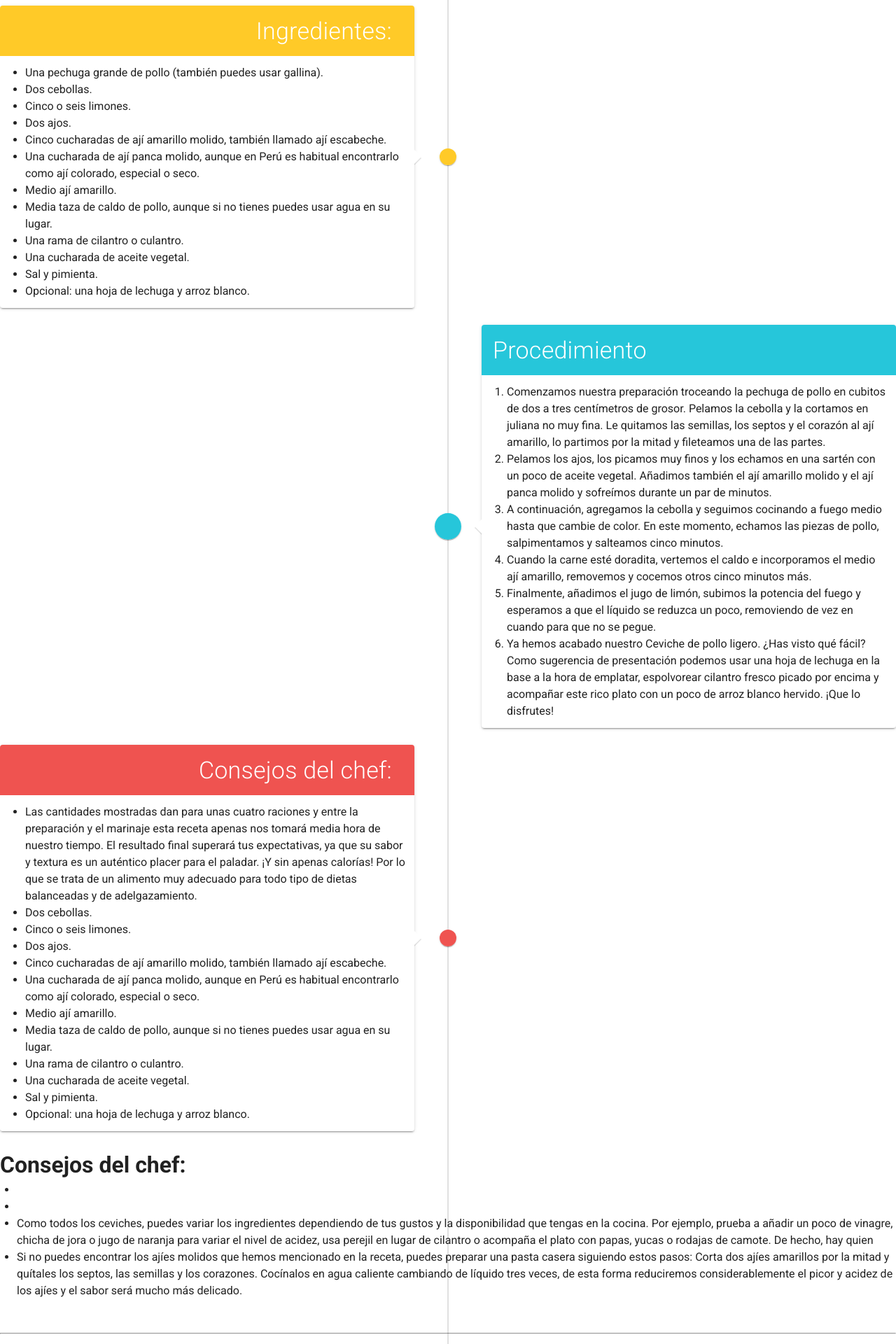
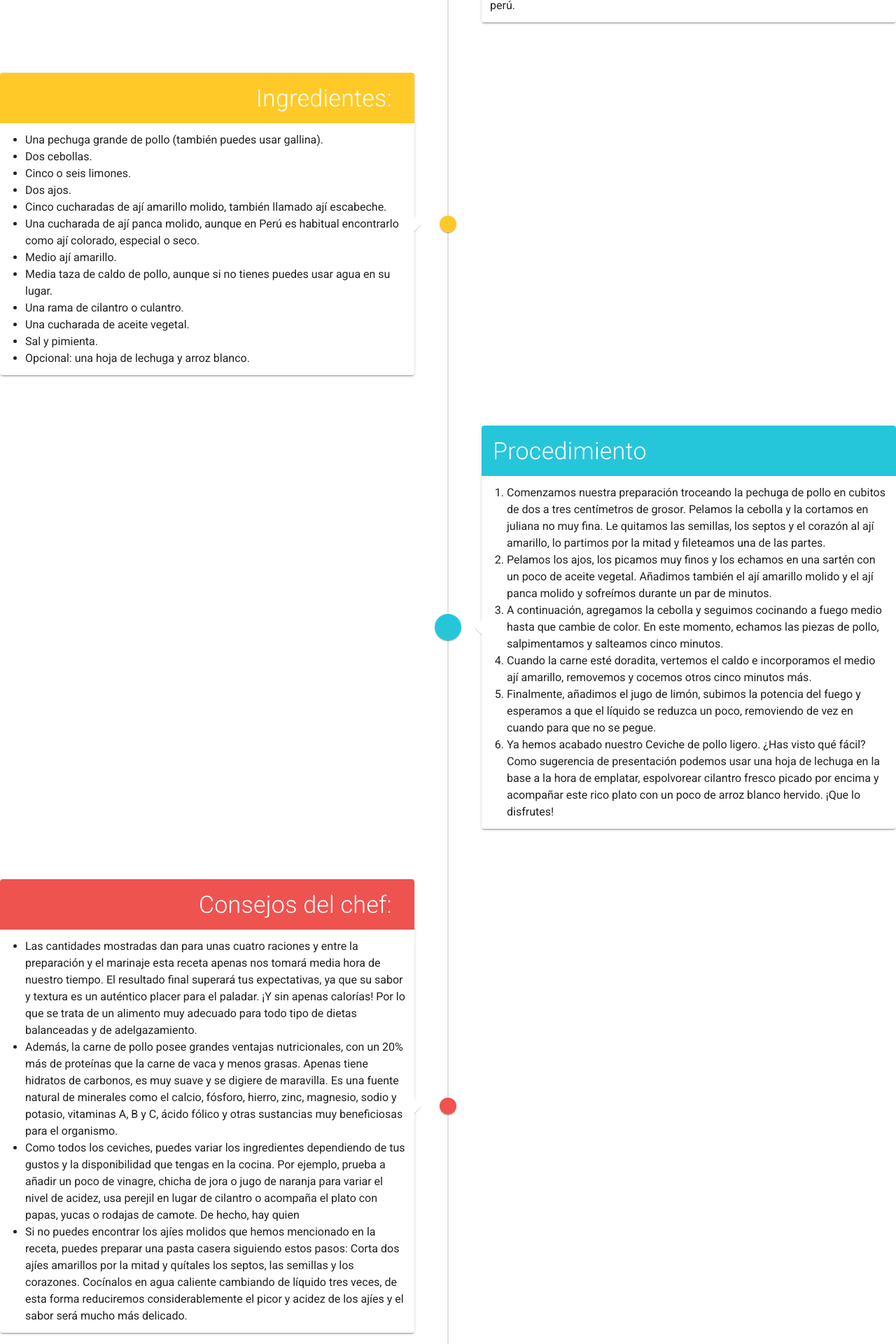
Before and after one commit to CaffoAaron/Homemade_web_Frontend-Experimentos, a Vue app: page /homechef/receta in a window 1280 px wide. Shown: the part 320-2240 px from the top of the page at 70% size. Built offline with nearby package versions, Linux system fonts and the light colour scheme.

Commit message:
modificaciones esteticas de la receta
La clase receta 2 es algo con lo que estoy experimentando para mejorar la vista de la receta

```diff
--- a/src/components/receta.vue
+++ b/src/components/receta.vue
@@ -1,14 +1,15 @@
 <template>
   <v-timeline :dense="$vuetify.breakpoint.smAndDown">
+    <br><br>
     <v-timeline-item color="purple lighten-2" fill-dot right>
       <v-card>
         <v-card-title class="purple lighten-2">
           <!--v-icon dark size="42" class="mr-4">
             mdi-magnify
           </v-icon-->
-          <h2 class="display-1 white--text font-weight-light">
+          <h1 class="display-1 white--text font-weight-light">
             Ceviche con pollo:
-          </h2>
+          </h1>
         </v-card-title>
         <v-container>
           <v-row>
@@ -16,21 +17,23 @@
               El Ceviche de pollo es un plato originario de la región costera del norte de Perú, donde se macera esta carne con jugo de limón, ajíes y otras especias. Sin embargo, también se hace variando la receta en países como Ecuador o Chile o en diferentes zonas del perú.
             </v-col>
             <v-col class="hidden-sm-and-down text-right" md="2">
-              <v-icon size="64">
+              <!--v-icon size="64">
                 mdi-calendar-text
-              </v-icon>
+              </v-icon-->
             </v-col>
           </v-row>
         </v-container>
       </v-card>
     </v-timeline-item>
 
+    <br><br>
+
     <v-timeline-item color="amber lighten-1" fill-dot left small>
       <v-card>
         <v-card-title class="amber lighten-1 justify-end">
-          <h2 class="display-1 mr-4 white--text font-weight-light">
+          <h1 class="display-1 mr-4 white--text font-weight-light">
             Ingredientes:
-          </h2>
+          </h1>
           <!--v-icon dark size="42">
             mdi-home-outline
           </v-icon-->
@@ -78,15 +81,17 @@
       </v-card>
     </v-timeline-item>
 
+    <br><br>
+
     <v-timeline-item color="cyan lighten-1" fill-dot right>
       <v-card>
         <v-card-title class="cyan lighten-1">
           <!--v-icon class="mr-4" dark size="42">
             mdi-email-outline
           </v-icon-->
-          <h2 class="display-1 white--text font-weight-light">
+          <h1 class="display-1 white--text font-weight-light">
             Procedimiento
-          </h2>
+          </h1>
         </v-card-title>
         <v-container>
           <ol>
@@ -113,13 +118,14 @@
       </v-card>
     </v-timeline-item>
 
+    <br><br>
 
     <v-timeline-item color="red lighten-1" fill-dot left small>
       <v-card>
         <v-card-title class="red lighten-1 justify-end">
-          <h2 class="display-1 mr-4 white--text font-weight-light">
+          <h1 class="display-1 mr-4 white--text font-weight-light">
             Consejos del chef:
-          </h2>
+          </h1>
           <!--v-icon dark size="42">
             mdi-home-outline
           </v-icon-->
@@ -130,59 +136,19 @@
               <span style="font-weight: 400;">Las cantidades mostradas dan para unas cuatro raciones y entre la preparación y el marinaje esta receta apenas nos tomará media hora de nuestro tiempo. El resultado final superará tus expectativas, ya que su sabor y textura es un auténtico placer para el paladar. ¡Y sin apenas calorías! Por lo que se trata de un alimento muy adecuado para todo tipo de dietas balanceadas y de adelgazamiento. </span>
             </li>
             <li style="font-weight: 400;">
-              <span style="font-weight: 400;">Dos cebollas.</span>
+              <span style="font-weight: 400;">Además, la carne de pollo posee grandes ventajas nutricionales, con un 20% más de proteínas que la carne de vaca y menos grasas. Apenas tiene hidratos de carbonos, es muy suave y se digiere de maravilla. Es una fuente natural de minerales como el calcio, fósforo, hierro, zinc, magnesio, sodio y potasio, vitaminas A, B y C, ácido fólico y otras sustancias muy beneficiosas para el organismo. </span>
             </li>
             <li style="font-weight: 400;">
-              <span style="font-weight: 400;">Cinco o seis limones.</span>
+              <span style="font-weight: 400;">Como todos los ceviches, puedes variar los ingredientes dependiendo de tus gustos y la disponibilidad que tengas en la cocina. Por ejemplo, prueba a añadir un poco de vinagre, chicha de jora o jugo de naranja para variar el nivel de acidez, usa perejil en lugar de cilantro o acompaña el plato con papas, yucas o rodajas de camote. De hecho, hay quien</span>
             </li>
             <li style="font-weight: 400;">
-              <span style="font-weight: 400;">Dos ajos.</span>
-            </li>
-            <li style="font-weight: 400;">
-              <span style="font-weight: 400;">Cinco cucharadas de ají amarillo molido, también llamado ají escabeche.</span>
-            </li>
-            <li style="font-weight: 400;">
-              <span style="font-weight: 400;">Una cucharada de ají panca molido, aunque en Perú es habitual encontrarlo como ají colorado, especial o seco.</span>
-            </li>
-            <li style="font-weight: 400;">
-              <span style="font-weight: 400;">Medio ají amarillo.</span>
-            </li>
-            <li style="font-weight: 400;">
-              <span style="font-weight: 400;">Media taza de caldo de pollo, aunque si no tienes puedes usar agua en su lugar.</span>
-            </li>
-            <li style="font-weight: 400;">
-              <span style="font-weight: 400;">Una rama de cilantro o culantro.</span>
-            </li>
-            <li style="font-weight: 400;">
-              <span style="font-weight: 400;">Una cucharada de aceite vegetal.</span>
-            </li>
-            <li style="font-weight: 400;">
-              <span style="font-weight: 400;">Sal y pimienta.</span>
-            </li>
-            <li style="font-weight: 400;">
-              <span style="font-weight: 400;">Opcional: una hoja de lechuga y arroz blanco.</span>
+              <span style="font-weight: 400;">Si no puedes encontrar los ajíes molidos que hemos mencionado en la receta, puedes preparar una pasta casera siguiendo estos pasos: Corta dos ajíes amarillos por la mitad y quítales los septos, las semillas y los corazones. Cocínalos en agua caliente cambiando de líquido tres veces, de esta forma reduciremos considerablemente el picor y acidez de los ajíes y el sabor será mucho más delicado.</span>
             </li>
           </ul>
         </v-container>
       </v-card>
     </v-timeline-item>
-
-    <H1>Consejos del chef: </H1>
-
-    <ul>
-      <li style="font-weight: 400;">
-      </li>
-      <li style="font-weight: 400;">
-      </li>
-      <li style="font-weight: 400;">
-        <span style="font-weight: 400;">Como todos los ceviches, puedes variar los ingredientes dependiendo de tus gustos y la disponibilidad que tengas en la cocina. Por ejemplo, prueba a añadir un poco de vinagre, chicha de jora o jugo de naranja para variar el nivel de acidez, usa perejil en lugar de cilantro o acompaña el plato con papas, yucas o rodajas de camote. De hecho, hay quien</span>
-      </li>
-      <li style="font-weight: 400;">
-        <span style="font-weight: 400;">Si no puedes encontrar los ajíes molidos que hemos mencionado en la receta, puedes preparar una pasta casera siguiendo estos pasos: Corta dos ajíes amarillos por la mitad y quítales los septos, las semillas y los corazones. Cocínalos en agua caliente cambiando de líquido tres veces, de esta forma reduciremos considerablemente el picor y acidez de los ajíes y el sabor será mucho más delicado.</span>
-      </li>
-    </ul>
     <br><br>
-    <hr>
     <br><br>
   </v-timeline>
 </template>
```
Also changed, not shown: src/components/Receta_2.vue (added, +55 -0 lines).
